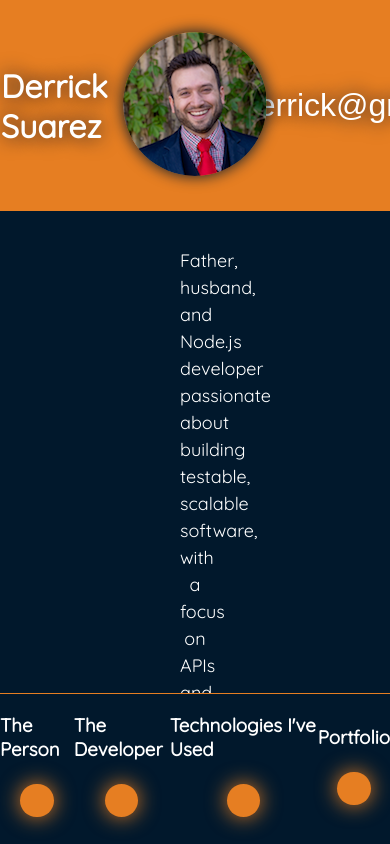
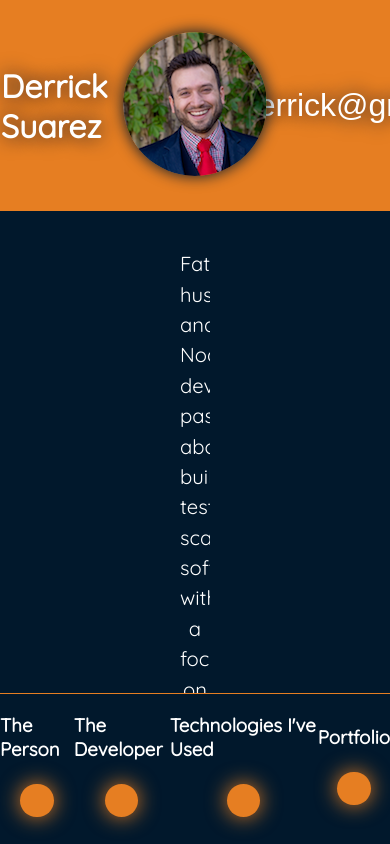
Before and after one commit to dsuare1/portfolio_v2, a React app: page / in a window 390 px wide. Shown: the top 844 px of the page. Built offline with nearby package versions, Linux system fonts and the light colour scheme.

Commit message:
pv2_15(a) - haven't yet set up media queries; refactored html structure to better prep for doing so; ready to add them now

```diff
--- a/src/css/style.css
+++ b/src/css/style.css
@@ -105,26 +105,8 @@ a {
     transition: all 0.2s ease;
 }
 
-#portfolio-container {
-    display: flex;
-    flex-direction: row;
-    flex-wrap: wrap;
-    height: 100%;
-    justify-content: center;
-    padding-bottom: 1em;
-}
-
 .portfolio-item {
     padding: 25px;
-}
-
-#tech-container {
-    align-items: center;
-    display: flex;
-    flex-direction: row;
-    flex-wrap: wrap;
-    height: 100%;
-    justify-content: center;
 }
 
 .tech-logo {
--- a/src/js/App.js
+++ b/src/js/App.js
@@ -2,7 +2,6 @@ import React, { Component } from 'react';
 import { render } from 'react-dom';
 
 import Badge from './components/Badge';
-import Copy from './components/Copy';
 import Horizon from './components/Horizon';
 import Portfolio from './components/Portfolio';
 import Tech from './components/Tech';
@@ -21,43 +20,104 @@ class App extends Component {
   constructor(props) {
     super(props);
     this.state = {
-      copy: createCopy(copy.person),
+      personHover: true,
+      developerHover: false,
+      techHover: false,
+      portfolioHover: false,
     };
   }
 
   handleMouseOver(e) {
-    let desiredCopy;
-
     switch (e.target.id) {
       case 'person':
-        desiredCopy = createCopy(copy.person);
+        this.setState({
+          personHover: true,
+          developerHover: false,
+          techHover: false,
+          portfolioHover: false,
+        });
         break;
 
       case 'developer':
-        desiredCopy = createCopy(copy.developer);
+        this.setState({
+          personHover: false,
+          developerHover: true,
+          techHover: false,
+          portfolioHover: false,
+        });
         break;
 
       case 'technologies':
-        desiredCopy = <Tech />;
+        this.setState({
+          personHover: false,
+          developerHover: false,
+          techHover: true,
+          portfolioHover: false,
+        });
         break;
 
       case 'portfolio':
-        desiredCopy = <Portfolio />;
+        this.setState({
+          personHover: false,
+          developerHover: false,
+          techHover: false,
+          portfolioHover: true,
+        });
         break;
 
       default:
         // Do nothing
     }
-    this.setState({
-      copy: desiredCopy,
-    });
   }
 
   render() {
+    const personContainerStyle = {
+      color: '#ffffff',
+      display: this.state.personHover ? 'block' : 'none',
+      fontSize: '1.125em',
+      height: '55vh',
+      overflow: 'scroll',
+      textAlign: 'center',
+    };
+
+    const developerContainerStyle = {
+      color: '#ffffff',
+      display: this.state.developerHover ? 'block' : 'none',
+      fontSize: '1.125em',
+      height: '55vh',
+      overflow: 'scroll',
+      textAlign: 'center',
+    };
+
+    const techContainerStyle = {
+      alignItems: 'center',
+      display: this.state.techHover ? 'flex' : 'none',
+      flexDirection: 'row',
+      flexWrap: 'wrap',
+      height: '100%',
+      justifyContent: 'center',
+      transition: 'display 0.35s ease',
+    };
+
+    const portfolioContainerStyle = {
+      display: this.state.portfolioHover ? 'flex' : 'none',
+      flexDirection: 'row',
+      flexWrap: 'wrap',
+      height: '100%',
+      justifyContent: 'space-around',
+      paddingBottom: '1em',
+      transition: 'display 0.35s ease',
+    };
+
     return (
       <div id="app">
         <Badge />
-        <Copy copy={this.state.copy} />
+        <div id="copy-container">
+          <div id="person-copy-container" style={personContainerStyle}>{createCopy(copy.person)}</div>
+          <div id="developer-copy-container" style={developerContainerStyle}>{createCopy(copy.developer)}</div>
+          <Tech style={techContainerStyle} />
+          <Portfolio style={portfolioContainerStyle} />
+        </div>
         <Horizon onMouseOver={e => this.handleMouseOver(e)} onFocus={e => this.handleMouseOver(e)} />
       </div>
     );
--- a/src/js/components/Badge.js
+++ b/src/js/components/Badge.js
@@ -1,5 +1,4 @@
 import React, { Component } from 'react';
-import ReactTooltip from 'react-tooltip';
 
 import profilePic from '../../assets/img/profile_pic_small.png';
 import resumeIcon from '../../assets/img/resume_icon_white.png';
@@ -93,30 +92,8 @@ class Badge extends Component {
     const resumeIconStyle = {
       marginLeft: this.state.profilePicHover ? '5em' : '0em',
       position: 'absolute',
-      transition: 'margin-left 0.2s ease',
+      transition: 'margin-left 0.35s ease',
       zIndex: '1',
-    };
-
-    const profilePicTooltipStyle = {
-      alignSelf: 'left',
-      backgroundColor: '#01182c',
-      borderRadius: '.25em',
-      display: this.state.profilePicHover ? 'table' : 'none',
-      fontSize: '1em',
-      marginLeft: '2.5em',
-      padding: '.5em',
-      position: 'fixed',
-    };
-
-    const profilePicArrowStyle = {
-      alignSelf: 'left',
-      backgroundColor: '#01182c',
-      display: this.state.profilePicHover ? 'table' : 'none',
-      height: '25px',
-      marginLeft: '8em',
-      position: 'fixed',
-      transform: 'rotate(45deg)',
-      width: '25px',
     };
 
     return (
@@ -129,8 +106,6 @@ class Badge extends Component {
             <img id="profile-pic" src={profilePic} alt="Profile Pic" />
           </a>
           <img id="resume-icon" src={resumeIcon} alt="Resume" style={resumeIconStyle} />
-          <div style={profilePicArrowStyle} />
-          <span style={profilePicTooltipStyle}>Click for CV</span>
         </div>
         <div className="badge-copy-container">
           <h1 id="badge-email">
--- a/src/js/components/Circle.js
+++ b/src/js/components/Circle.js
@@ -2,10 +2,6 @@ import React, { Component } from 'react';
 import PropTypes from 'prop-types';
 
 class Circle extends Component {
-  constructor(props) {
-    super(props);
-  }
-
   render() {
     return (
       <button
--- a/src/js/components/Copy.js
+++ /dev/null
@@ -1,20 +0,0 @@
-import React, { Component } from 'react';
-import PropTypes from 'prop-types';
-
-class Copy extends Component {
-  constructor(props) {
-    super(props);
-  }
-
-  render() {
-    return (
-      <div id="copy-container">{this.props.copy}</div>
-    );
-  }
-}
-
-Copy.propTypes = {
-  copy: PropTypes.any.isRequired,
-};
-
-export default Copy;
--- a/src/js/components/Horizon.js
+++ b/src/js/components/Horizon.js
@@ -4,10 +4,6 @@ import PropTypes from 'prop-types';
 import Circle from './Circle';
 
 class Horizon extends Component {
-  constructor(props) {
-    super(props);
-  }
-
   render() {
     return (
       <div id="horizon-container">
--- a/src/js/components/Portfolio.js
+++ b/src/js/components/Portfolio.js
@@ -1,13 +1,15 @@
-import React from 'react';
+import React, { Component } from 'react';
+import PropTypes from 'prop-types';
 
 import traLandingPage from '../../assets/img/tra_landing_page.png';
 import seinfeldLandingPage from '../../assets/img/seinfeld_landing_page.png';
 import pickUpLandingPage from '../../assets/img/pickup_landing_page.png';
 import friendFinderLandingPage from '../../assets/img/friend_finder_landing_page.png';
 
-function Portfolio() {
+class Portfolio extends Component {
+  render() {
     return (
-    <div id="portfolio-container">
+      <div id="portfolio-container" style={this.props.style}>
         <div className="portfolio-item">
           <a href="http://www.theroundaboutstore.com/" className="portfolio-link" target="_blank" rel="noopener noreferrer"><p>The Round About</p>
             <img src={traLandingPage} alt="The Round About" />
@@ -31,5 +33,10 @@ function Portfolio() {
       </div>
     );
   }
+}
+
+Portfolio.propTypes = {
+  style: PropTypes.object.isRequired,
+};
 
 export default Portfolio;
--- a/src/js/components/Tech.js
+++ b/src/js/components/Tech.js
@@ -1,9 +1,11 @@
-import React from 'react';
+import React, { Component } from 'react';
+import PropTypes from 'prop-types';
 import ReactTooltip from 'react-tooltip';
 
-function Tech() {
+class Tech extends Component {
+  render() {
     return (
-    <div id="tech-container">
+      <div id="tech-container" style={this.props.style}>
         <a href="https://nodejs.org/en/docs/" target="_blank" rel="noopener noreferrer" data-tip="NodeJS Docs">
           <i className="devicon-nodejs-plain colored tech-logo" />
           <ReactTooltip effect="solid" />
@@ -56,5 +58,10 @@ function Tech() {
       </div>
     );
   }
+}
+
+Tech.propTypes = {
+  style: PropTypes.object.isRequired,
+};
 
 export default Tech;
```
Also changed, not shown: src/js/components/Developer.js (deleted, +0 -22 lines), .eslintrc.js. Lines whose indentation alone changed are shown as unchanged.
